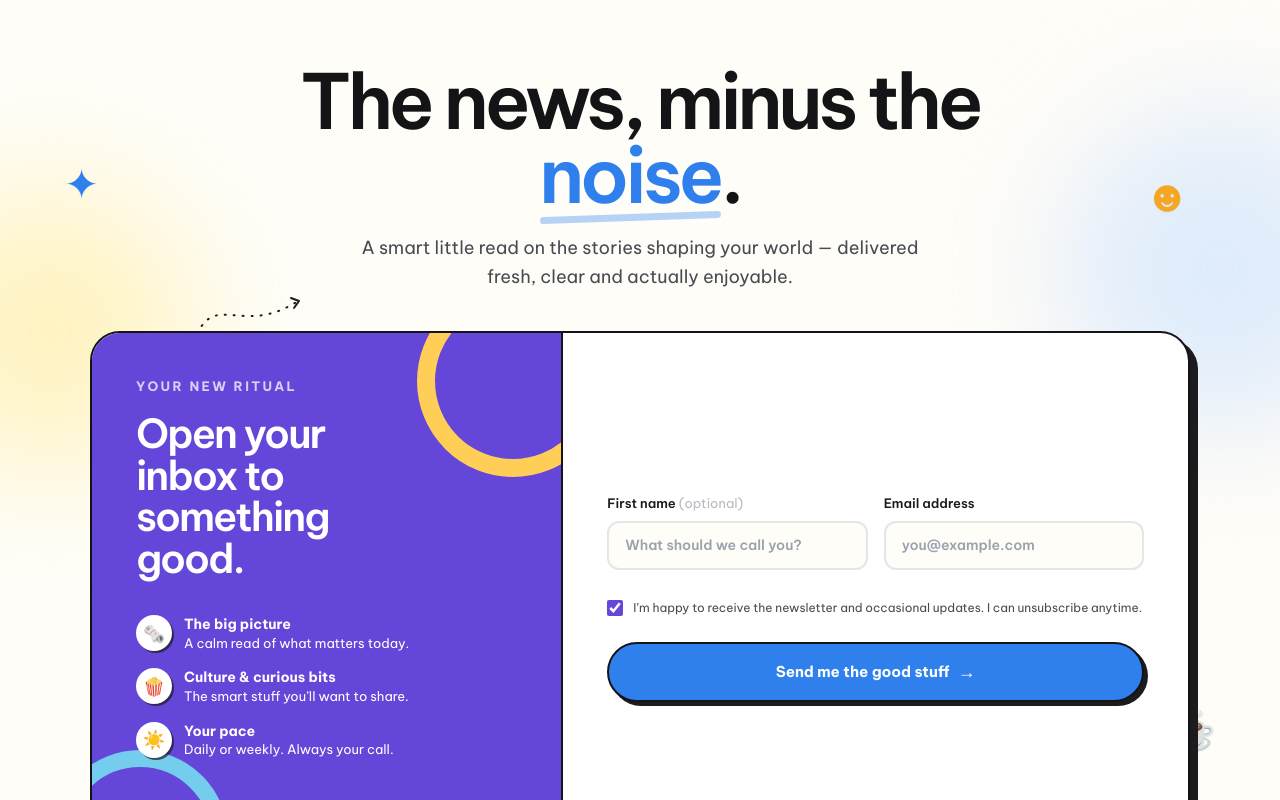
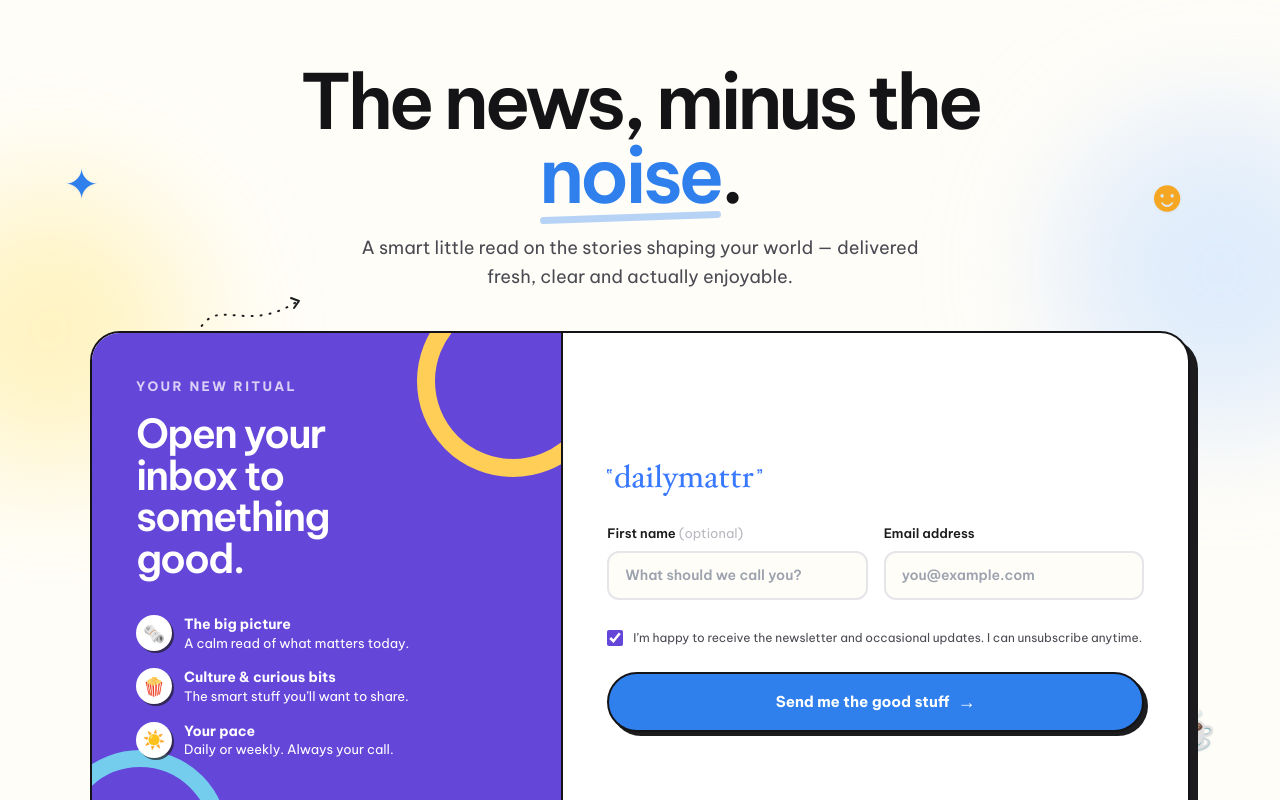
Before and after one commit to DridhaTeamHQ/daily-mattr, a React (Vite) app: page /newsletter in a window 1280 px wide. Shown: the top 800 px of the page. Built offline with nearby package versions, Linux system fonts and the light colour scheme; no server answers; a web font is replaced by a local one.

Commit message:
Add Daily Mattr logo to newsletter form

```diff
--- a/src/pages/NewsletterSubscribePage.jsx
+++ b/src/pages/NewsletterSubscribePage.jsx
@@ -119,6 +119,7 @@ export default function NewsletterSubscribePage() {
                 </div>
               ) : (
                 <form onSubmit={submit} className="w-full">
+                  <img src="/logo.svg" alt="Daily Mattr" className="mb-7 h-8 w-auto" />
                   <div className="grid gap-4 sm:grid-cols-2">
                     <label className="block text-[13px] font-semibold text-lm-700">First name <span className="font-normal text-lm-400">(optional)</span>
                       <input value={name} onChange={(event) => setName(event.target.value)} placeholder="What should we call you?" className="mt-2 w-full rounded-xl border-2 border-lm-200 bg-[#fffdf8] px-4 py-3 text-[14px] outline-none transition focus:border-lm-800" />
```
